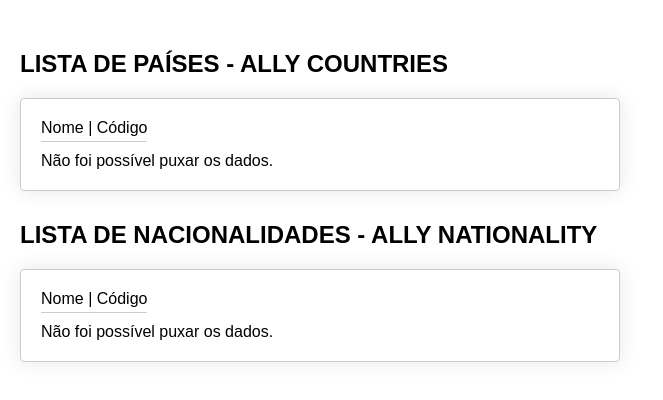
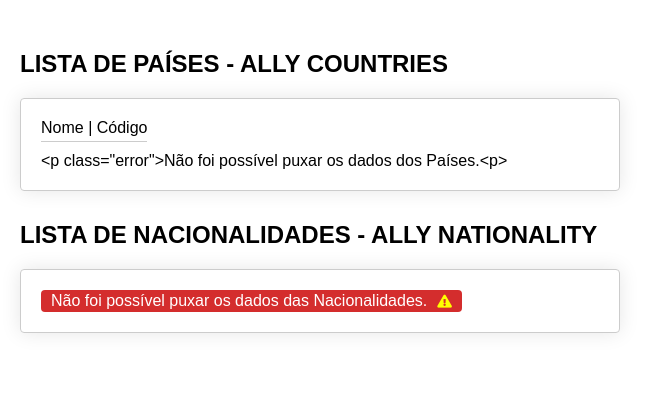
Before and after one commit to estevan-ulian/json_to_html_ally_api, a website: page index.html in a window 1280 px wide. Shown: the whole page, without its empty margins (0-663 px from the left). Drawn offline with Linux system fonts and the light colour scheme; no server answers.

Commit message:
Error handing

```diff
--- a/index.html
+++ b/index.html
@@ -11,14 +11,14 @@
     <div class="container">
         <h1 class="title">Lista de Países - Ally Countries</h1>
         <div class="container-result">
-            <span class="legend">Nome | Código</span>
+            <span class="legend-country">Nome | Código</span>
             <div class="country-list">
                 <!-- RESULT -->
             </div>
         </div>
         <h1 class="title">Lista de Nacionalidades - Ally Nationality</h1>
         <div class="container-result">
-            <span class="legend">Nome | Código</span>
+            <span class="legend-nationality">Nome | Código</span>
             <div class="nationality-list">
                 <!-- RESULT -->
             </div>
--- a/js/main.js
+++ b/js/main.js
@@ -32,11 +32,11 @@ function createResultHTMLnationalities (result) {
 const countries = fetch(countriesAPI)
     .then(res => {
 
-        if(res.ok) {
-            console.log('success')
-        } else {
-            console.log('not successful')
-        }
+        // if(res.ok) {
+        //     console.log('success')
+        // } else {
+        //     console.log('not successful')
+        // }
 
         return res.json();
 
@@ -62,8 +62,8 @@ const countries = fetch(countriesAPI)
     })
     .catch(err => {
         const containerResult = document.querySelector('.country-list');
-        containerResult.innerText = "Não foi possível puxar os dados."
-        console.log(`Não foi possível puxar os dados.`);
+        containerResult.innerText = `<p class="error">Não foi possível puxar os dados dos Países.<p>`
+        console.warn(`Não foi possível puxar os dados dos Países.`);
         console.log(err);
     });
 
@@ -71,11 +71,11 @@ const countries = fetch(countriesAPI)
     const nationalities = fetch(nationalityAPI)
     .then(res => {
 
-        if(res.ok) {
-            console.log('success')
-        } else {
-            console.log('not successful')
-        }
+        // if(res.ok) {
+        //     console.log('success')
+        // } else {
+        //     console.log('not successful')
+        // }
 
         return res.json();
 
@@ -101,7 +101,7 @@ const countries = fetch(countriesAPI)
     })
     .catch(err => {
         const containerResult = document.querySelector('.nationality-list');
-        containerResult.innerText = "Não foi possível puxar os dados."
-        console.log(`Não foi possível puxar os dados.`);
-        console.log(err);
+        containerResult.innerHTML = `<p class="error">Não foi possível puxar os dados das Nacionalidades.<p>`
+        document.querySelector('.legend-nationality').classList.add('hidden');
+        console.warn(`Não foi possível puxar os dados das Nacionalidades. -> ${err}`);
     });
--- a/styles/main.css
+++ b/styles/main.css
@@ -1,3 +1,5 @@
+@import url("https://use.fontawesome.com/releases/v5.13.0/css/all.css");
+
 * {
     box-sizing: border-box;
     margin: 0;
@@ -40,7 +42,7 @@ body {
     font-size: 2.4rem;
 }
 
-.legend {
+.legend-country, .legend-nationality {
     display: inline-block;
     margin-bottom: 1rem;
     padding-bottom: .4rem;
@@ -55,3 +57,25 @@ body {
     display: inline-block;
     margin-bottom: .1rem;
 }
+
+.error {
+    display: inline-block;
+    color: white;
+    background-color: rgb(212, 45, 45);
+    border-radius: .4rem;
+    padding: .2rem 1rem;
+}
+
+.error::after {
+    content: '\f071';
+    font-family: "Font Awesome 5 Free";
+    margin-left: 1rem;
+    font-size: 1.3rem;
+    color: yellow;
+    font-weight: 900;
+}
+
+.hidden {
+    display: none;
+    visibility: hidden;
+}
```
